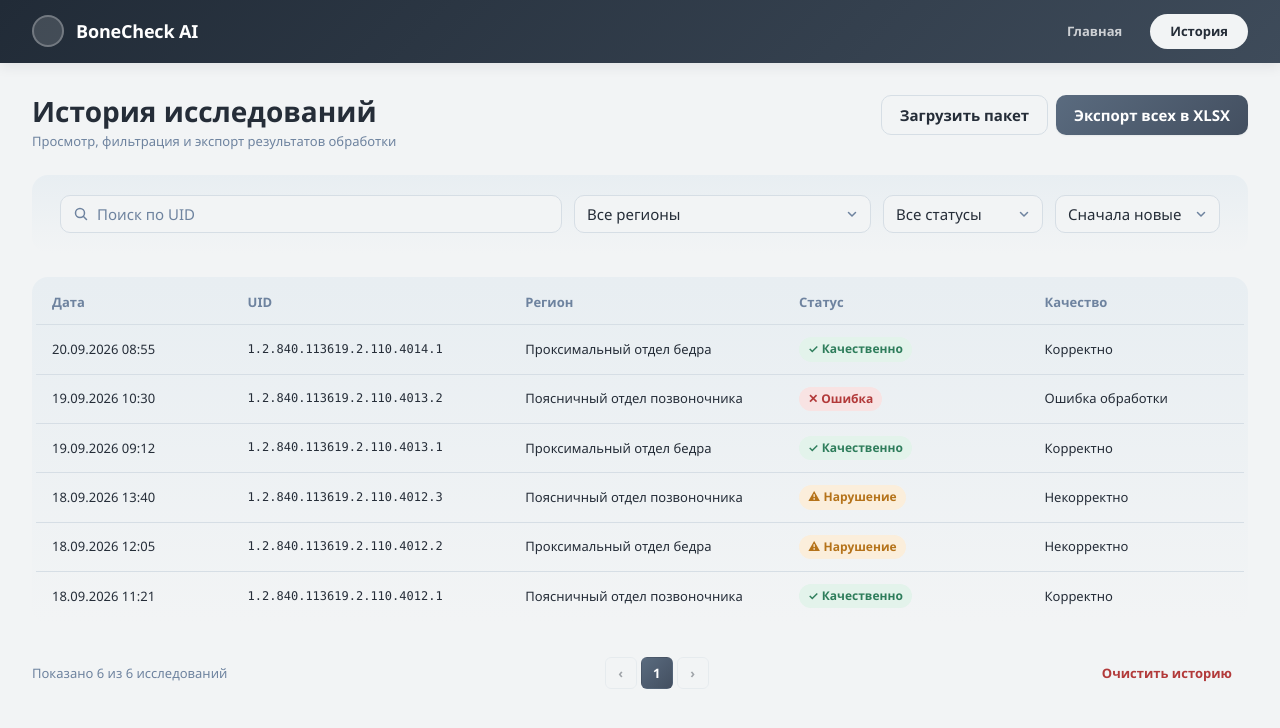
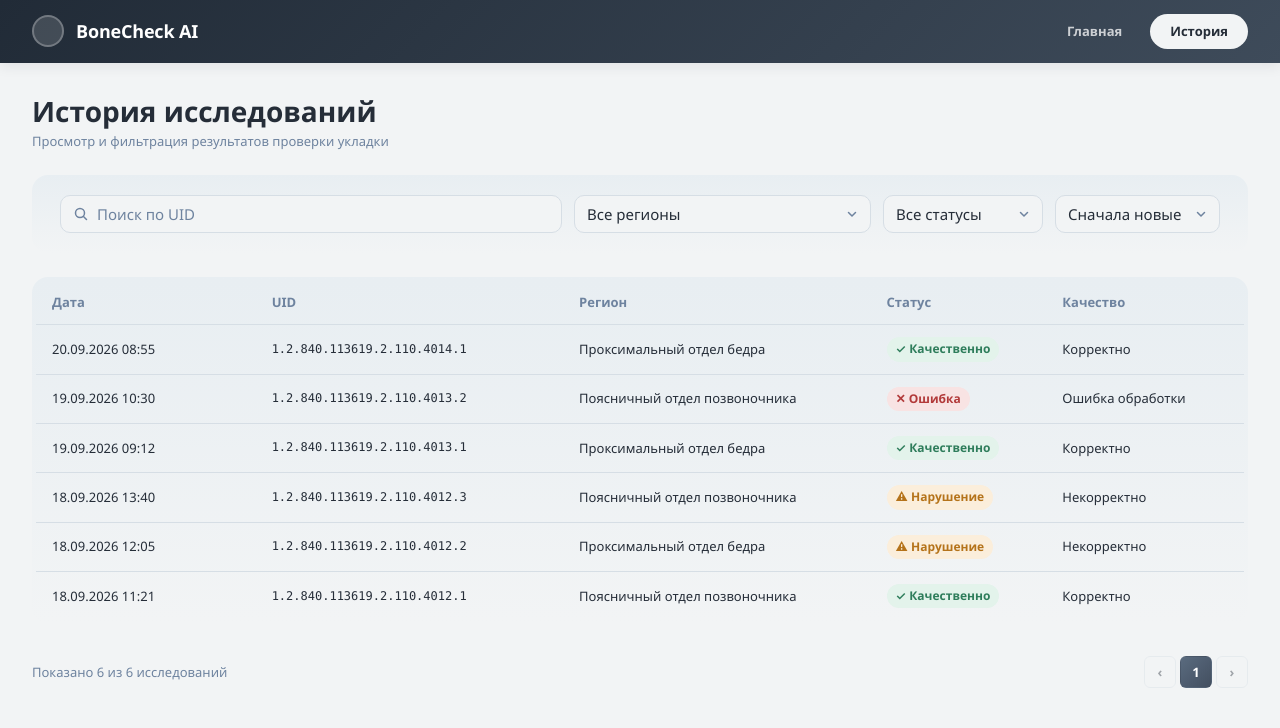
Before and after one commit to mister-kaka/bonecheck-ai, a React (Vite) app in the folder frontend/: page /history in a window 1280 px wide. Shown: the top 728 px of the page. Built offline with nearby package versions, Linux system fonts and the light colour scheme; a web font is replaced by a local one.

Commit message:
Убрала из истории действия, которых нет в API

```diff
--- a/frontend/src/components/HistoryPage/HistoryFilters.tsx
+++ b/frontend/src/components/HistoryPage/HistoryFilters.tsx
@@ -40,6 +40,7 @@ export function HistoryFilters({
           value={search}
           onChange={(e) => onSearchChange(e.target.value)}
           placeholder="Поиск по UID"
+          aria-label="Поиск по UID"
           icon={
             <svg width="16" height="16" viewBox="0 0 16 16" fill="none">
               <circle cx="7" cy="7" r="4.5" stroke="currentColor" strokeWidth="1.5" />
@@ -51,6 +52,7 @@ export function HistoryFilters({
 
       <div className={styles.selectField}>
         <Select
+          aria-label="Анатомическая область"
           options={regionOptions}
           value={region}
           onChange={(e) => onRegionChange(e.target.value)}
@@ -59,6 +61,7 @@ export function HistoryFilters({
 
       <div className={styles.selectField}>
         <Select
+          aria-label="Статус проверки"
           options={statusOptions}
           value={status}
           onChange={(e) => onStatusChange(e.target.value)}
@@ -67,6 +70,7 @@ export function HistoryFilters({
 
       <div className={styles.selectField}>
         <Select
+          aria-label="Сортировка"
           options={sortOptions}
           value={sort}
           onChange={(e) => onSortChange(e.target.value)}
--- a/frontend/src/components/HistoryPage/HistoryTable.tsx
+++ b/frontend/src/components/HistoryPage/HistoryTable.tsx
@@ -40,19 +40,30 @@ export function HistoryTable({
       <table className={styles.table}>
         <thead>
           <tr>
-            <th className={styles.thDate}>Дата</th>
-            <th className={styles.thUid}>UID</th>
-            <th className={styles.thRegion}>Регион</th>
-            <th className={styles.thStatus}>Статус</th>
-            <th className={styles.thQuality}>Качество</th>
+            <th scope="col" className={styles.thDate}>Дата</th>
+            <th scope="col" className={styles.thUid}>UID</th>
+            <th scope="col" className={styles.thRegion}>Регион</th>
+            <th scope="col" className={styles.thStatus}>Статус</th>
+            <th scope="col" className={styles.thQuality}>Качество</th>
           </tr>
         </thead>
         <tbody>
           {items.map((item) => (
             <tr
               key={item.id}
-              className={styles.row}
-              onClick={() => onRowClick?.(item)}
+              className={onRowClick ? `${styles.row} ${styles.rowInteractive}` : styles.row}
+              onClick={onRowClick ? () => onRowClick(item) : undefined}
+              tabIndex={onRowClick ? 0 : undefined}
+              onKeyDown={
+                onRowClick
+                  ? (event) => {
+                      if (event.key === "Enter" || event.key === " ") {
+                        event.preventDefault();
+                        onRowClick(item);
+                      }
+                    }
+                  : undefined
+              }
             >
               <td>{formatDate(item.date)}</td>
               <td className={styles.uid}>{item.uid}</td>
--- a/frontend/src/components/HistoryPage/StatusBadge.tsx
+++ b/frontend/src/components/HistoryPage/StatusBadge.tsx
@@ -15,5 +15,9 @@ export function StatusBadge({ status, qualityClass }: StatusBadgeProps) {
     return <Badge tone="warning">⚠ Нарушение</Badge>;
   }
 
-  return <Badge tone="success">✓ Качественно</Badge>;
+  if (qualityClass === 0) {
+    return <Badge tone="success">✓ Качественно</Badge>;
+  }
+
+  return <Badge>—</Badge>;
 }
--- a/frontend/src/pages/HistoryPage/HistoryPage.tsx
+++ b/frontend/src/pages/HistoryPage/HistoryPage.tsx
@@ -1,10 +1,8 @@
 import { useMemo, useState } from 'react';
-import { Button } from '../../components/Button';
 import { HistoryFilters } from '../../components/HistoryPage/HistoryFilters';
 import { HistoryTable } from '../../components/HistoryPage/HistoryTable';
 import { mockHistory } from '../../mocks/history';
 import { mockRegions, mockStatuses, mockSorts } from '../../mocks/regions';
-import type { HistoryItem } from '../../types/study';
 import styles from '../../styles/HistoryPage.module.css';
 
 const PAGE_SIZE = 10;
@@ -22,19 +20,6 @@ export function HistoryPage() {
     setStatus('all');
     setSort('date_desc');
     setPage(1);
-  };
-
-  const handleRowClick = (item: HistoryItem) => {
-    void item;
-    // TODO: перейти к деталям исследования
-  };
-
-  const handleClearHistory = () => {
-    const confirmed = window.confirm(
-      'Вы действительно хотите очистить всю историю исследований? Действие необратимо.'
-    );
-    if (!confirmed) return;
-    // TODO: вызов API очистки истории
   };
 
   const filtered = useMemo(() => {
@@ -83,13 +68,8 @@ export function HistoryPage() {
         <div className={styles.headerText}>
           <h1 className={styles.title}>История исследований</h1>
           <p className={styles.subtitle}>
-            Просмотр, фильтрация и экспорт результатов обработки
+            Просмотр и фильтрация результатов проверки укладки
           </p>
-        </div>
-
-        <div className={styles.actions}>
-          <Button variant="secondary">Загрузить пакет</Button>
-          <Button variant="primary">Экспорт всех в XLSX</Button>
         </div>
       </header>
 
@@ -112,7 +92,6 @@ export function HistoryPage() {
       <section className={styles.block} aria-label="Таблица исследований">
         <HistoryTable
           items={pageItems}
-          onRowClick={handleRowClick}
           onResetFilters={handleResetFilters}
         />
       </section>
@@ -159,14 +138,6 @@ export function HistoryPage() {
             ›
           </button>
         </div>
-
-        <button
-          type="button"
-          className={styles.clearBtn}
-          onClick={handleClearHistory}
-        >
-          Очистить историю
-        </button>
       </footer>
     </div>
   );
--- a/frontend/src/styles/HistoryPage.module.css
+++ b/frontend/src/styles/HistoryPage.module.css
@@ -33,13 +33,6 @@
   color: var(--color-text-secondary);
   margin: 0;
   line-height: var(--lh-normal);
-}
-
-.actions {
-  display: flex;
-  gap: var(--space-2);
-  flex-shrink: 0;
-  flex-wrap: wrap;
 }
 
 .block {
@@ -112,40 +105,10 @@
   box-shadow: 0 0 0 3px var(--color-info-bg);
 }
 
-.clearBtn {
-  padding: var(--space-2) var(--space-4);
-  border: none;
-  border-radius: var(--radius-md);
-  background: transparent;
-  color: var(--color-danger);
-  font-family: inherit;
-  font-size: var(--fs-small);
-  font-weight: 600;
-  cursor: pointer;
-  transition: background-color 0.15s ease;
-}
-
-.clearBtn:hover {
-  background-color: var(--color-danger-bg);
-}
-
-.clearBtn:focus-visible {
-  outline: none;
-  box-shadow: 0 0 0 3px var(--color-danger-bg);
-}
-
 @media (max-width: 768px) {
   .header {
     flex-direction: column;
     align-items: stretch;
-  }
-
-  .actions {
-    width: 100%;
-  }
-
-  .actions > * {
-    flex: 1;
   }
 
   .footer {
--- a/frontend/src/styles/HistoryTable.module.css
+++ b/frontend/src/styles/HistoryTable.module.css
@@ -4,11 +4,6 @@
   border-radius: var(--radius-lg);
   background: var(--gradient-card);
 }
-.thDate { width: 160px; }
-.thUid { width: auto; }
-.thRegion { width: 220px; }
-.thStatus { width: 140px; }
-.thQuality { width: 220px; }
 
 .table {
   width: 100%;
@@ -37,10 +32,14 @@
 }
 
 .row {
-  cursor: pointer;
   transition: background-color 0.15s ease;
 }
 
+.rowInteractive {
+  cursor: pointer;
+}
+
+.rowInteractive:hover,
 .row:hover {
   background-color: var(--color-bg-soft);
 }
@@ -55,7 +54,8 @@
 .thDate { width: 200px; }
 .thUid { width: 280px; }
 .thRegion { width: 280px; }
-.thStatus { width: 250px; }
+.thStatus { width: 160px; }
+.thQuality { width: 180px; }
 
 @media (max-width: 768px) {
   .table thead th,
```
